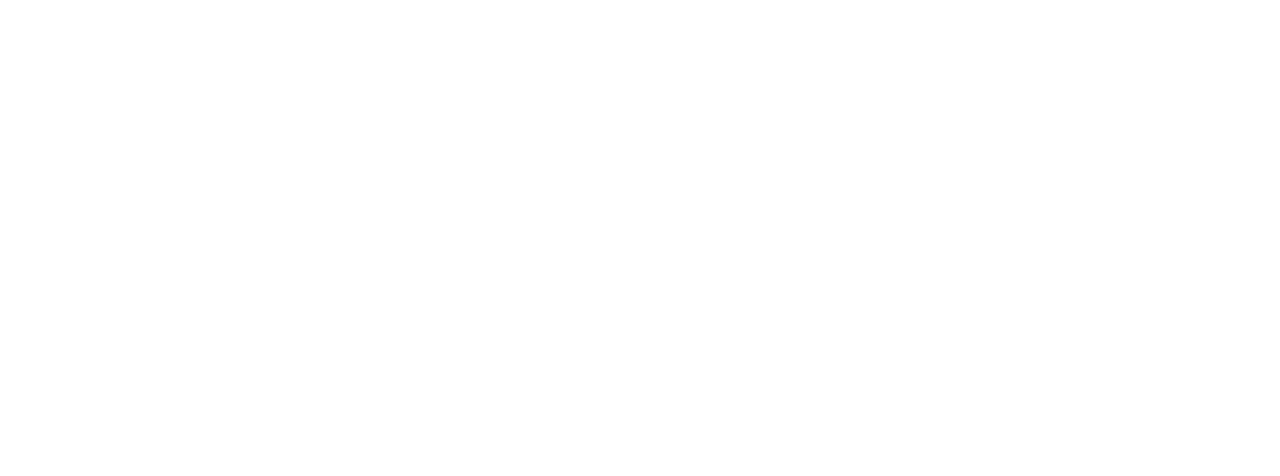
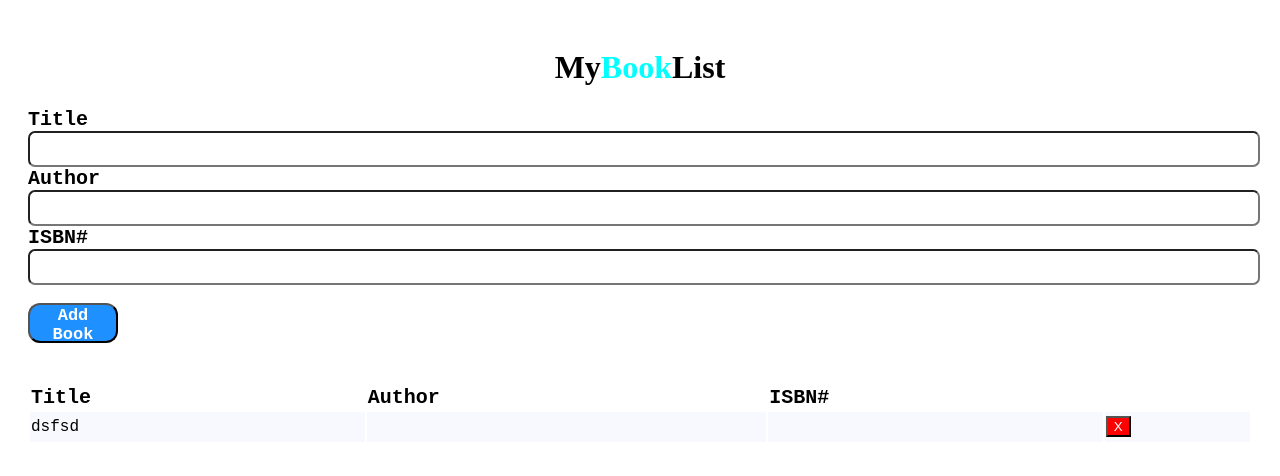
Before and after one commit to acciojob/book-list-shubham1upadhyay, a website: page main.html in a window 1280 px wide. Drawn offline with Linux system fonts and the light colour scheme.

Commit message:
created a submission

```diff
--- a/main.html
+++ b/main.html
@@ -7,7 +7,43 @@
 </head>
 
 <body>
-	<!-- the entire body must be written by student -->
+	<div class="parent">
+ <h1 class="heading">My<span style="color:cyan">Book</span><span>List</span></h1>
+<div class="form-group">
+	<form>
+		<label for="title">Title</label><br/>
+		<input id="title" type="text" required/><br/>
+
+		<label for="author">Author</label><br/>
+		<input id="author" type="text" required/><br/>
+
+		<label for="isbn">ISBN#</label><br/>
+		<input id="isbn" type="text" required/><br/><br/>
+		<button class="form-button" type="submit">Add Book</button>
+	</form>
+
+	<!--TABLE STARTs HERE-->
+	<table class="table table-striped">
+		<thead class="t-head">
+			<th>Title</th>
+			<th>Author</th>
+			<th>ISBN#</th>
+			<th></th>
+		</thead>
+		<tbody class="t-body" id="book-list">
+			<tr class="t-r">
+				<td>dsfsd</td>
+				<td></td>
+				<td></td>
+				<td><button id="del" class="delete del-btn">X</button></td>
+			</tr>
+		</tbody>
+	</table>
+
+</div>
+
+
+	</div>
     <script type="text/javascript" src="./script.js">
 </script>
 
--- a/styles.css
+++ b/styles.css
@@ -1 +1,54 @@
-/*  your css code here. If applicable */
+.parent{
+	padding:20px;
+}
+.heading{
+	text-align:center;
+}
+label{
+	font-family:monospace;
+	font-weight:bolder;
+	font-size:20px;
+}
+input{
+	font-family:monospace;
+	font-size:18px;
+	width:100%;
+	height:30px;
+	border-radius:7px;
+	color:red;
+}
+.form-button{
+	background-color:dodgerblue;
+	width:90px;
+	height:40px;
+	color:white;
+	font-size:17px;
+	border-radius:12px;
+	font-family:monospace;
+	font-weight:bolder;
+}
+button:hover{
+	cursor:pointer;
+}
+.t-head
+{
+	border-bottom:2px black solid;
+	font-size:20px;
+}
+.t-r{
+	height:30px;
+	font-size:16px;
+}
+.table{
+  width:100%;
+	font-family:monospace;
+	margin-top:40px;
+	text-align:left;
+}
+.t-body{
+	background-color:ghostwhite;
+}
+.del-btn{
+	background-color:red;
+	color:white;
+}
```
